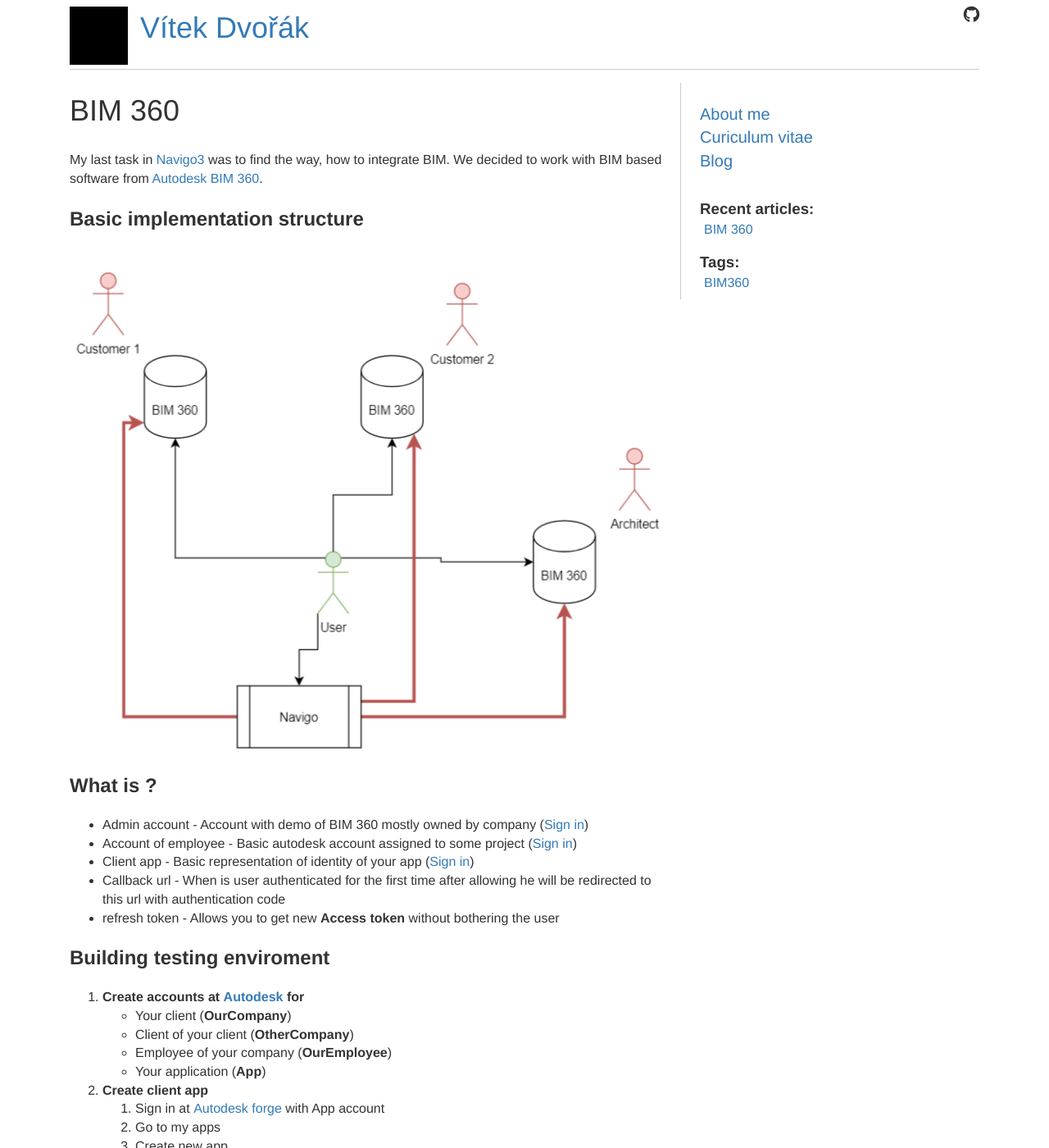
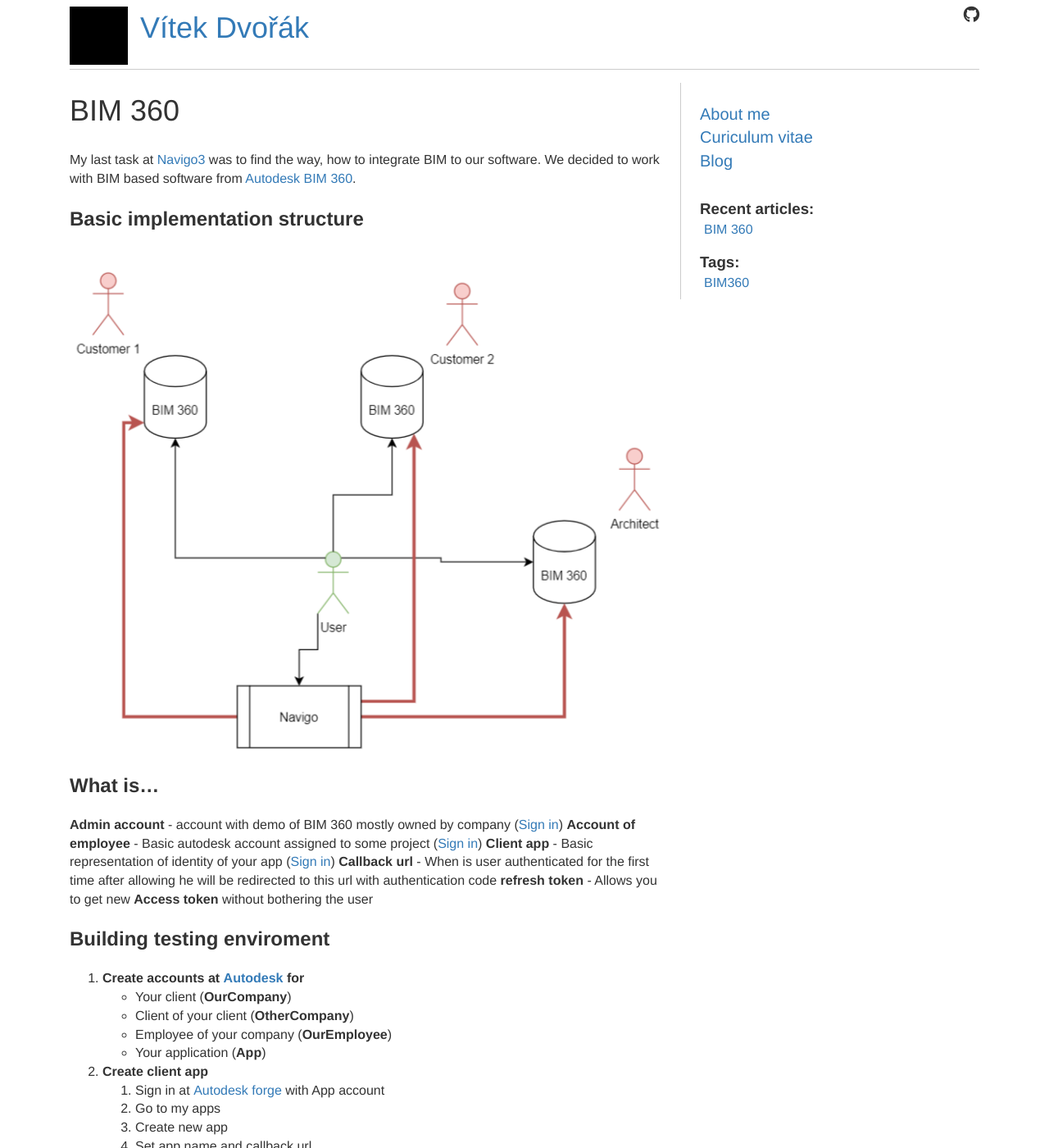
Before and after one commit to vdvorak/vitekdvorak.github.io, a Jekyll site: the page built from _posts/2021-04-03-bim360.md, in a window 1280 px wide and 1400 px high. Shown: the whole window at 82% size. Built offline with Jekyll 4.4.1, drawn with Linux system fonts in a browser that asks for light colours; nearby versions of some CDN libraries; comment, search, counter and statistics services are not loaded.

Commit message:
Update 2021-04-03-bim360.md

```diff
--- a/_posts/2021-04-03-bim360.md
+++ b/_posts/2021-04-03-bim360.md
@@ -5,18 +5,18 @@ date: 2021-04-03 00:00:00 +0000
 tags: BIM360
 ---
 
-My last task in [Navigo3](https://navigo3.com/) was to find the way, how to integrate BIM.
+My last task at [Navigo3](https://navigo3.com/) was to find the way, how to integrate BIM to our software.
 We decided to work with BIM based software from [Autodesk](https://www.autodesk.com/) [BIM 360](https://www.autodesk.com/bim-360/).
 
 ## Basic implementation structure
 ![BIM 360 demo diagram](/assets/img/bim360-demo-diagram.PNG)
 
-## What is ?
- - Admin account - Account with demo of BIM 360 mostly owned by company ([Sign in](https://admin.b360.autodesk.com))
- - Account of employee - Basic autodesk account assigned to some project ([Sign in]((https://www.autodesk.com/)))
- - Client app - Basic representation of identity of your app ([Sign in](https://forge.autodesk.com/))
- - Callback url - When is user authenticated for the first time after allowing he will be redirected to this url with authentication code
- - refresh token - Allows you to get new **Access token** without bothering the user
+## What is...
+ **Admin account** - account with demo of BIM 360 mostly owned by company ([Sign in](https://admin.b360.autodesk.com))
+ **Account of employee** - Basic autodesk account assigned to some project ([Sign in]((https://www.autodesk.com/)))
+ **Client app** - Basic representation of identity of your app ([Sign in](https://forge.autodesk.com/))
+ **Callback url** - When is user authenticated for the first time after allowing he will be redirected to this url with authentication code
+ **refresh token** - Allows you to get new **Access token** without bothering the user
 
 ## Building testing enviroment
    1. **Create accounts at [Autodesk](https://www.autodesk.com/) for**
```
